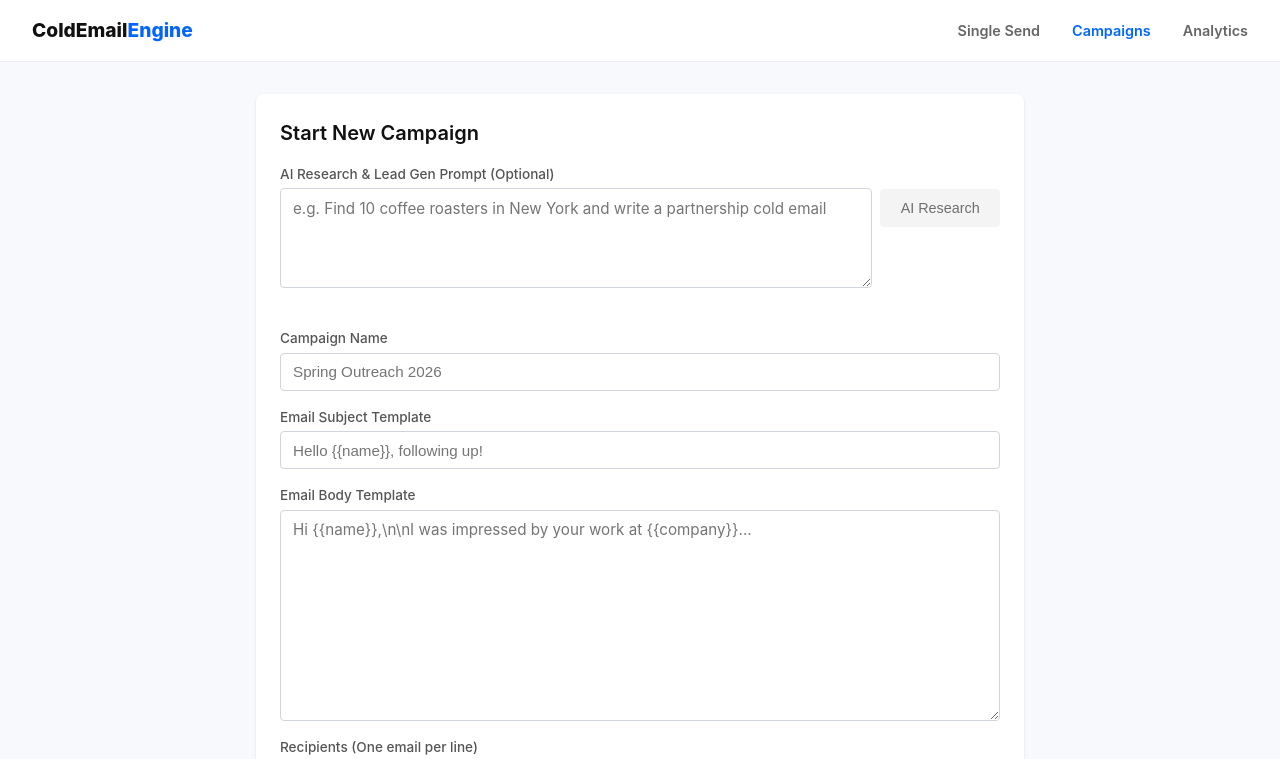
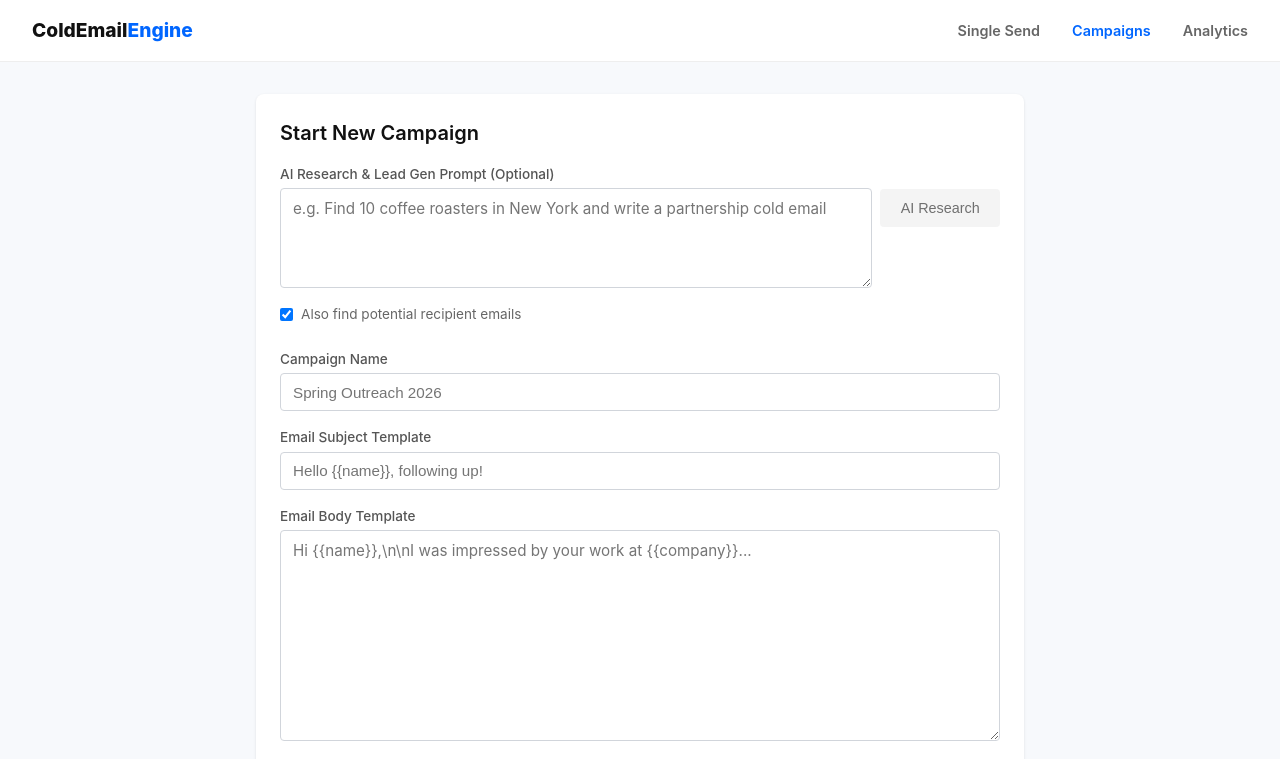
Before and after one commit to Shubham0997/cold-email-engine-frontend, a React (Vite) app: page /campaigns/create in a window 1280 px wide. Shown: the top 759 px of the page. Built offline with nearby package versions, Linux system fonts and the light colour scheme; no server answers; the HTML template or start-up script is replaced by a standard one.

Commit message:
ux: replaced confirm dialog with checkbox and improved research status indicators

```diff
--- a/src/pages/CreateCampaign.tsx
+++ b/src/pages/CreateCampaign.tsx
@@ -15,8 +15,10 @@
   const [body, setBody] = useState('');
   const [recipients, setRecipients] = useState('');
   const [prompt, setPrompt] = useState('');
+  const [includeLeads, setIncludeLeads] = useState(true);
   const [isSubmitting, setIsSubmitting] = useState(false);
   const [isResearching, setIsResearching] = useState(false);
+  const [researchStatus, setResearchStatus] = useState<'idle' | 'templates' | 'leads'>('idle');
   const [isLoading, setIsLoading] = useState(!!id);
 
   const hasPlaceholders = (text: string) => /{{.*?}}/.test(text);
@@ -25,14 +27,16 @@
   const handleAIResearch = async () => {
     if (!prompt) return;
     setIsResearching(true);
+    setResearchStatus('templates');
     try {
       // 1. Research Subject and Body
       const res = await api.research(prompt);
       setSubject(res.subject);
       setBody(res.body);
 
-      // 2. Fetch Potential Leads
-      if (window.confirm('Would you also like the AI to find potential recipient emails for this campaign?')) {
+      // 2. Fetch Potential Leads (if enabled)
+      if (includeLeads) {
+        setResearchStatus('leads');
         const leadRes = await api.generateLeads(prompt);
         if (leadRes.leads && leadRes.leads.length > 0) {
           const newRecipients = leadRes.leads.join('\n');
@@ -43,6 +47,7 @@
       alert('AI Research failed. Check your API key.');
     } finally {
       setIsResearching(false);
+      setResearchStatus('idle');
     }
   };
 
@@ -123,6 +128,18 @@
                   placeholder="e.g. Find 10 coffee roasters in New York and write a partnership cold email"
                   rows={3}
                 />
+                <div style={{ display: 'flex', alignItems: 'center', gap: '0.5rem', marginTop: '0.5rem' }}>
+                  <input
+                    type="checkbox"
+                    id="include-leads"
+                    checked={includeLeads}
+                    onChange={(e) => setIncludeLeads(e.target.checked)}
+                    style={{ cursor: 'pointer' }}
+                  />
+                  <label htmlFor="include-leads" style={{ fontSize: '0.85rem', color: '#666', cursor: 'pointer' }}>
+                    Also find potential recipient emails
+                  </label>
+                </div>
               </div>
               <div style={{ marginTop: '1.6rem' }}>
                 <Button
@@ -133,7 +150,9 @@
                   style={{ padding: '0.6rem 1.2rem'}}
                   isLoading={isResearching}
                 >
-                  {isResearching ? 'Researching...' : 'AI Research'}
+                  {isResearching
+                    ? (researchStatus === 'templates' ? 'Drafting...' : 'Fetching Leads...')
+                    : 'AI Research'}
                 </Button>
               </div>
             </div>
```
